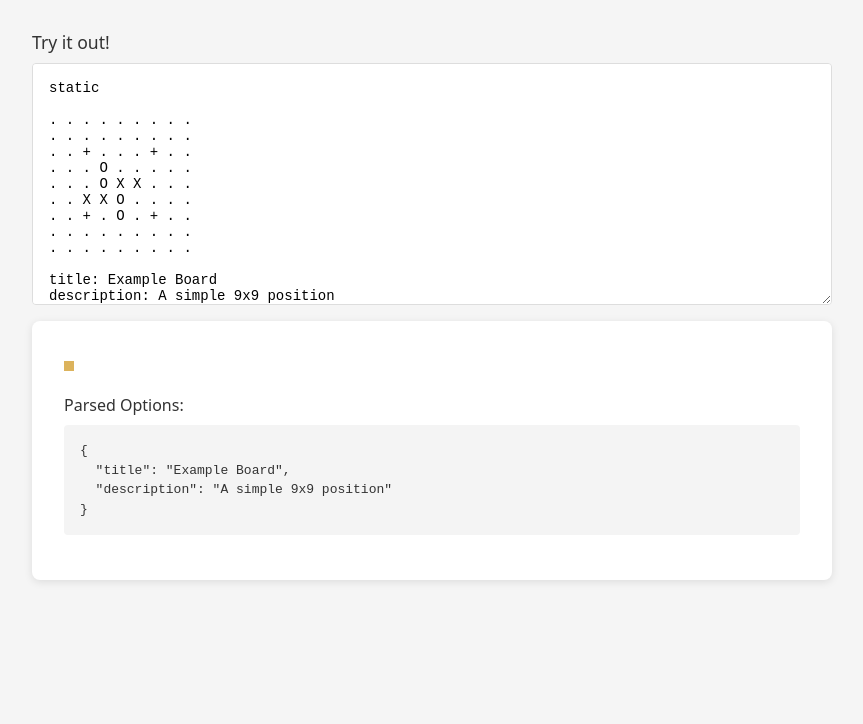
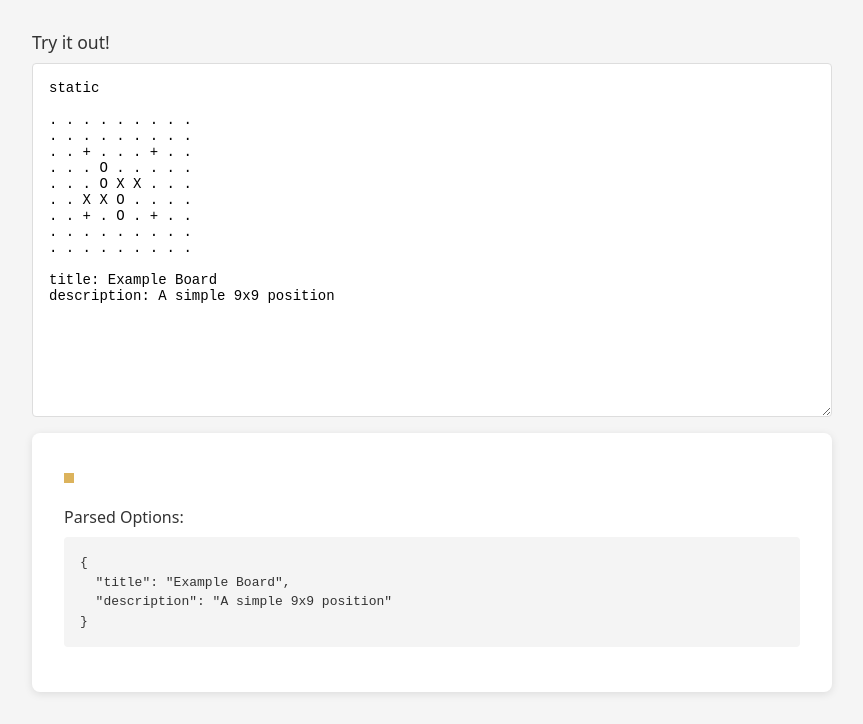
Before and after one commit to duckpunch/godash-diagrams, a website built with Vite: page index.html in a window 1280 px wide. Shown: the part 83-807 px from the top of the page, without its empty margins (208-1071 px from the left). Built offline with nearby package versions, Linux system fonts and the light colour scheme; what godash would draw is missing.

Commit message:
Bit of index refactoring

```diff
--- a/index.html
+++ b/index.html
@@ -9,7 +9,7 @@
   <body>
     <h1>Godash Diagrams Demo</h1>
     <label for="source-input">Try it out!</label>
-    <textarea id="source-input" rows="13" placeholder="Enter diagram source..."></textarea>
+    <textarea id="source-input" rows="20" placeholder="Enter diagram source..."></textarea>
     <div id="app"></div>
     <script type="module" src="/src/main.ts"></script>
   </body>
--- a/src/lib/index.ts
+++ b/src/lib/index.ts
@@ -10,6 +10,37 @@ const DEFAULT_DIAGRAM_CLASS = '.godash-diagram'
 
 interface DiagramOptions {
   diagramSource?: string
+}
+
+function parseBoardRows(lines: string[], startIndex: number): [number, number] {
+  // Collect consecutive non-empty board rows
+  const boardRows: string[] = []
+  let endIndex = startIndex
+
+  for (let i = startIndex; i < lines.length; i++) {
+    const line = lines[i]
+    if (line.trim() === '') {
+      // Empty line ends board definition
+      endIndex = i
+      break
+    }
+    boardRows.push(line)
+    endIndex = i + 1
+  }
+
+  if (boardRows.length === 0) {
+    throw new Error('Board definition is empty')
+  }
+
+  // Validate all rows have same number of non-space characters (rectangle)
+  const columnCounts = boardRows.map(row => row.replace(/\s/g, '').length)
+  const firstColumnCount = columnCounts[0]
+
+  if (!columnCounts.every(count => count === firstColumnCount)) {
+    throw new Error('All board rows must have the same number of non-space characters')
+  }
+
+  return [startIndex, endIndex]
 }
 
 function renderDiagram(element: Element, source: string): void {
@@ -38,24 +69,17 @@ function renderDiagram(element: Element, source: string): void {
     return
   }
 
-  // Collect consecutive non-empty board rows
-  const boardRows: string[] = []
-  let boardEndIndex = boardStartIndex
-  for (let i = boardStartIndex; i < lines.length; i++) {
-    const line = lines[i]
-    if (line.trim() === '') {
-      // Empty line ends board definition
-      boardEndIndex = i
-      break
-    }
-    boardRows.push(line)
-    boardEndIndex = i + 1
+  // Parse board rows
+  let boardEndIndex: number
+  try {
+    [boardStartIndex, boardEndIndex] = parseBoardRows(lines, boardStartIndex)
+  } catch (error) {
+    element.innerHTML = toError(error instanceof Error ? error.message : String(error))
+    return
   }
 
-  if (boardRows.length === 0) {
-    element.innerHTML = toError('Board definition is empty')
-    return
-  }
+  // Get board rows for further processing
+  const boardRows = lines.slice(boardStartIndex, boardEndIndex)
 
   // Parse options (YAML-like syntax after board definition)
   const parsedOptions: Record<string, string> = {}
@@ -71,16 +95,8 @@ function renderDiagram(element: Element, source: string): void {
     }
   }
 
-  // Validate all rows have same number of non-space characters
-  const columnCounts = boardRows.map(row => row.replace(/\s/g, '').length)
-  const firstColumnCount = columnCounts[0]
-
-  if (!columnCounts.every(count => count === firstColumnCount)) {
-    element.innerHTML = toError('All board rows must have the same number of non-space characters')
-    return
-  }
-
   // Validate square board (rows === columns)
+  const firstColumnCount = boardRows[0].replace(/\s/g, '').length
   if (boardRows.length !== firstColumnCount) {
     element.innerHTML = toError(`Board must be square (found ${boardRows.length} rows but ${firstColumnCount} columns)`)
     return
```
